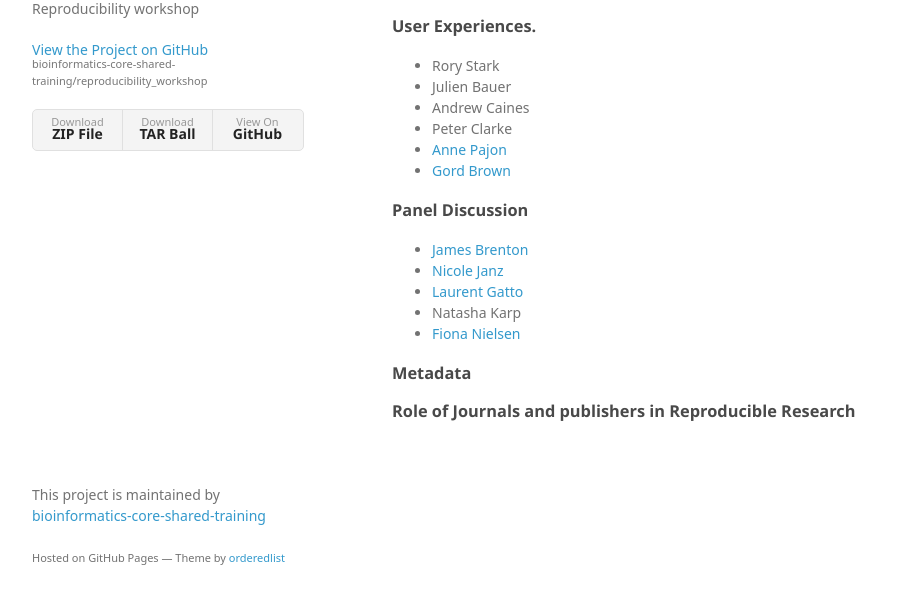
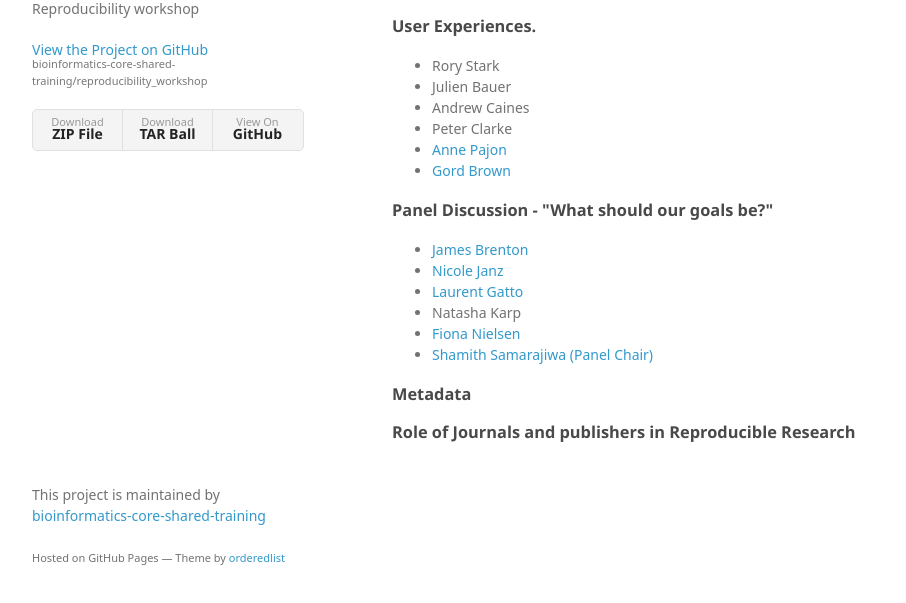
Before and after one commit to bioinformatics-core-shared-training/reproducibility_workshop, a plain HTML site: page index.html in a window 1280 px wide. Shown: the part 163-766 px from the top of the page, without its empty margins (178-1084 px from the left). Drawn offline with Linux system fonts and the light colour scheme; a web font is replaced by a local one.

Commit message:
Update index.html

```diff
--- a/index.html
+++ b/index.html
@@ -48,7 +48,7 @@
 </ul>
 
 <h3>
-<a id="panel-discussion" class="anchor" href="#panel-discussion" aria-hidden="true"><span class="octicon octicon-link"></span></a>Panel Discussion</h3>
+<a id="panel-discussion" class="anchor" href="#panel-discussion" aria-hidden="true"><span class="octicon octicon-link"></span></a>Panel Discussion - "What should our goals be?"</h3>
 
 <ul>
 <li><a href="http://www.cruk.cam.ac.uk/research-groups/brenton-group">James Brenton</a></li>
@@ -56,6 +56,7 @@
 <li><a href="http://lgatto.github.io/rr-what-should-be-our-goals/">Laurent Gatto</a></li>
 <li>Natasha Karp</li>
 <li><a href="https://www.linkedin.com/in/fionanielsen">Fiona Nielsen</a></li>
+<li><a href="http://www.mrc-cu.cam.ac.uk/samarajiwa.html">Shamith Samarajiwa (Panel Chair)</a></li>
 </ul>
 
 <h3>
```
